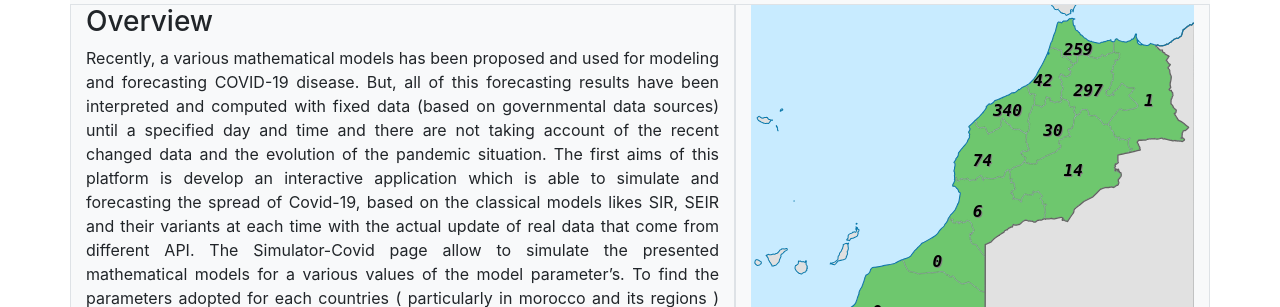
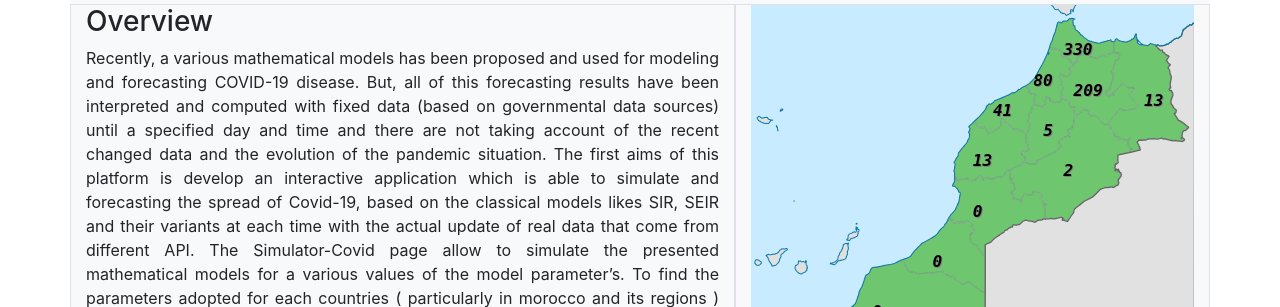
Before and after one commit to sgounane/covid19, a Flask app: page / in a window 1280 px wide. Shown: the part 148-455 px from the top of the page. Run offline with Flask 2, Linux system fonts and the light colour scheme; some libraries are stand-ins or nearby versions.

Commit message:
new cases

```diff
--- a/templates/home.html
+++ b/templates/home.html
@@ -269,15 +269,15 @@
              cy="2147.5569"
              rx="481.27069"
              ry="631.10022" />
-         <text xml:space="preserve" x="3100" y="500"  class="svgRegionTxt" id="tth">259</text>
-         <text xml:space="preserve" x="3900" y="1000" class="svgRegionTxt" id="chr">1</text>
-         <text xml:space="preserve" x="3200" y="900"  class="svgRegionTxt" id="fmk">297</text>
-         <text xml:space="preserve" x="2800" y="800"  class="svgRegionTxt" id="rsk">42</text>
-         <text xml:space="preserve" x="2900" y="1300" class="svgRegionTxt" id="bmk">30</text>
-         <text xml:space="preserve" x="2400" y="1100" class="svgRegionTxt" id="cst">340</text>
-         <text xml:space="preserve" x="2200" y="1600" class="svgRegionTxt" id="msf">74</text>
-         <text xml:space="preserve" x="3100" y="1700" class="svgRegionTxt" id="dtf">14</text>
-         <text xml:space="preserve" x="2200" y="2100" class="svgRegionTxt" id="sms">6</text>
+         <text xml:space="preserve" x="3100" y="500"  class="svgRegionTxt" id="tth">330</text>
+         <text xml:space="preserve" x="3900" y="1000" class="svgRegionTxt" id="chr">13</text>
+         <text xml:space="preserve" x="3200" y="900"  class="svgRegionTxt" id="fmk">209</text>
+         <text xml:space="preserve" x="2800" y="800"  class="svgRegionTxt" id="rsk">80</text>
+         <text xml:space="preserve" x="2900" y="1300" class="svgRegionTxt" id="bmk">5</text>
+         <text xml:space="preserve" x="2400" y="1100" class="svgRegionTxt" id="cst">41</text>
+         <text xml:space="preserve" x="2200" y="1600" class="svgRegionTxt" id="msf">13</text>
+         <text xml:space="preserve" x="3100" y="1700" class="svgRegionTxt" id="dtf">2</text>
+         <text xml:space="preserve" x="2200" y="2100" class="svgRegionTxt" id="sms">0</text>
          <text xml:space="preserve" x="1800" y="2600" class="svgRegionTxt" id="gwn">0</text>
          <text xml:space="preserve" x="1200" y="3100" class="svgRegionTxt" id="lsh">0</text>
          <text xml:space="preserve" x="600"  y="4200" class="svgRegionTxt" id="dod">0</text>
```
